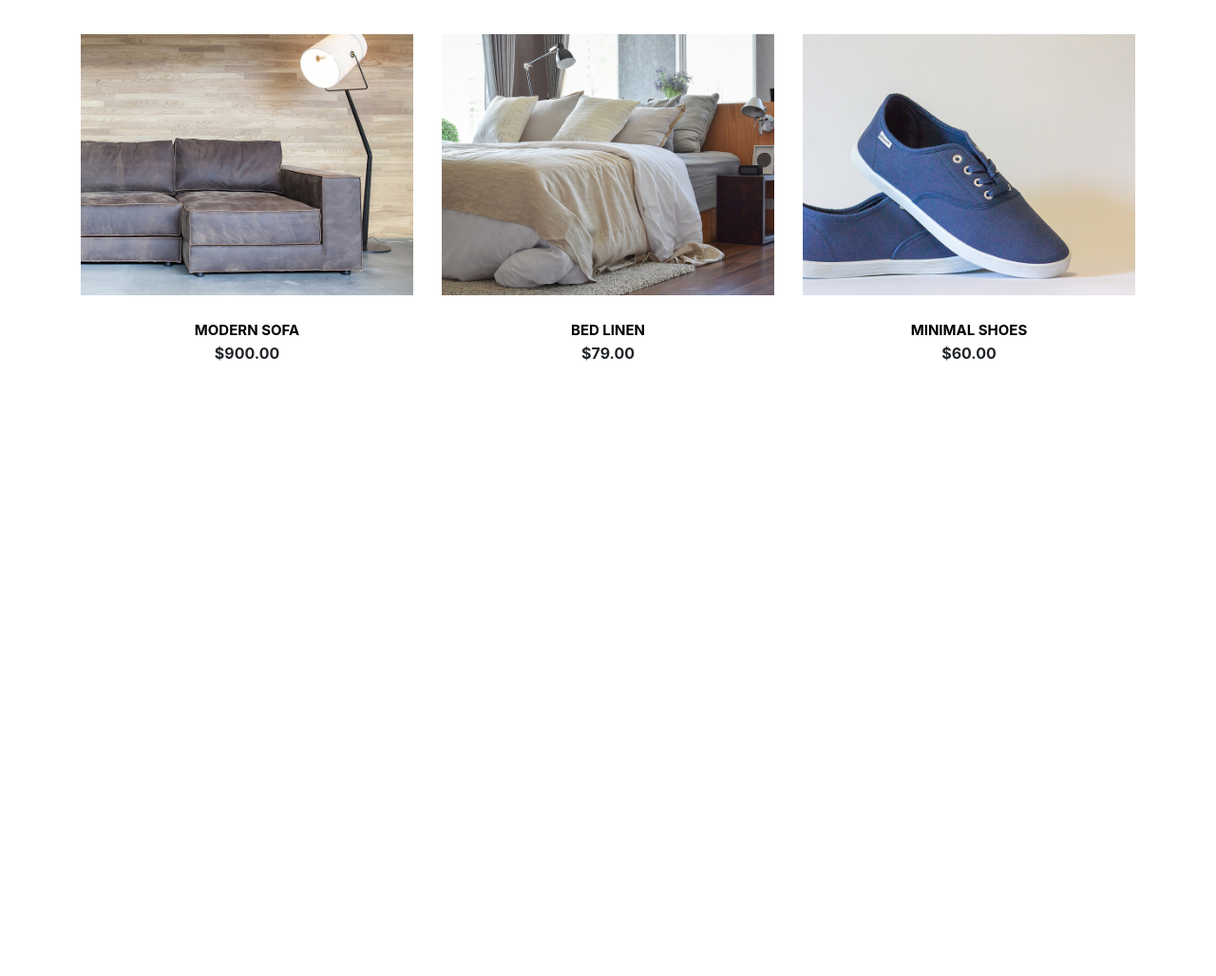
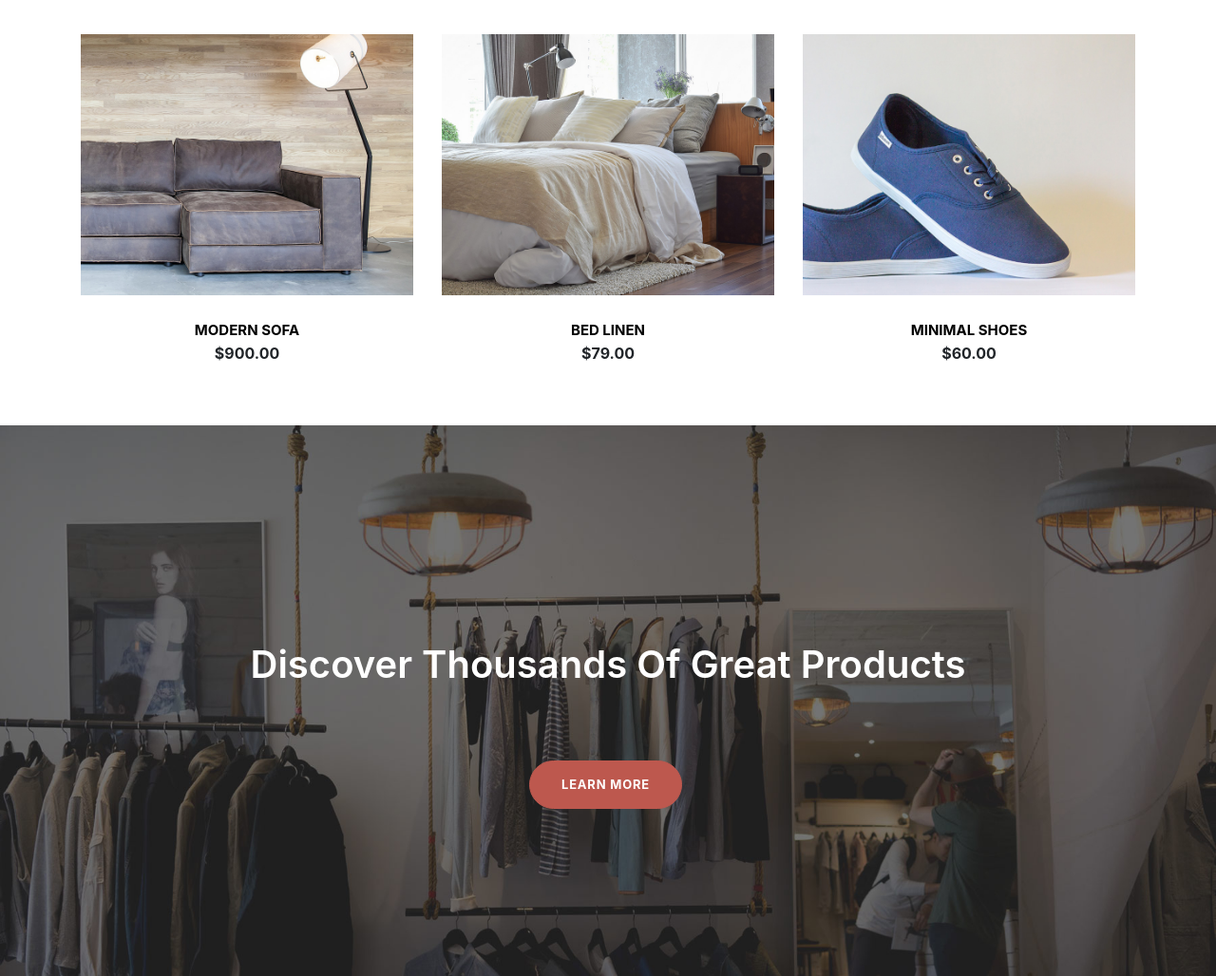
Before and after one commit to SalmaKT/emporium-projet-web, a plain HTML site: page index.html in a window 1280 px wide. Shown: the part 2133-3161 px from the top of the page at 95% size. Before the commit the page ends 2581 px from the top, so only its background shows below. Drawn offline with nearby package versions, Linux system fonts and the light colour scheme; files whose address does not match are found by name.

Commit message:
fin de la section contenant le parallax scrolling effect

```diff
--- a/index.html
+++ b/index.html
@@ -60,7 +60,7 @@
                         <p class="p1">A wonderful serenity has taken possession of my entire soul,
                         like these sweet mornings of spring which I enjoy with my.</p>
 
-                        <button type="button" class="btnSaleItems">sale items</button>
+                        <button type="button" class="btnSpecial">sale items</button>
 
                     </div>
 
@@ -435,6 +435,16 @@
             </section>
     <!-- FIN DE LA  SECTION [RECENT PRODUCT] QUI CONTIENDRA 9 IMG + DU TXT SOUS ELLES-->
 
+    <!-- DÉBUT D'UNE NVLLE SECTION QUI CONTIENDRA LE PARALLAX EFFECT-->
+    <section class="parallax">
+
+            <div class="container">
+                <h3 class="text-center textProducts">Discover Thousands Of Great Products</h3>
+                <button type="submit" class="btnMore">learn more</button>
+            </div>
+
+    </section>
+    <!-- FIN DE LA SECTION PARALLAX EFFECT -->
 
     <script src="./src/js/script.js"></script>
 </body>
--- a/src/sass/style.sass
+++ b/src/sass/style.sass
@@ -86,7 +86,7 @@ a
 
 /* ET ENFIN LE BUTTON
 
-.btnSaleItems
+.btnSpecial
   text-transform: uppercase
   font-size: 13px
   font-weight: 700
```
Also changed, not shown: src/css/style.css.
